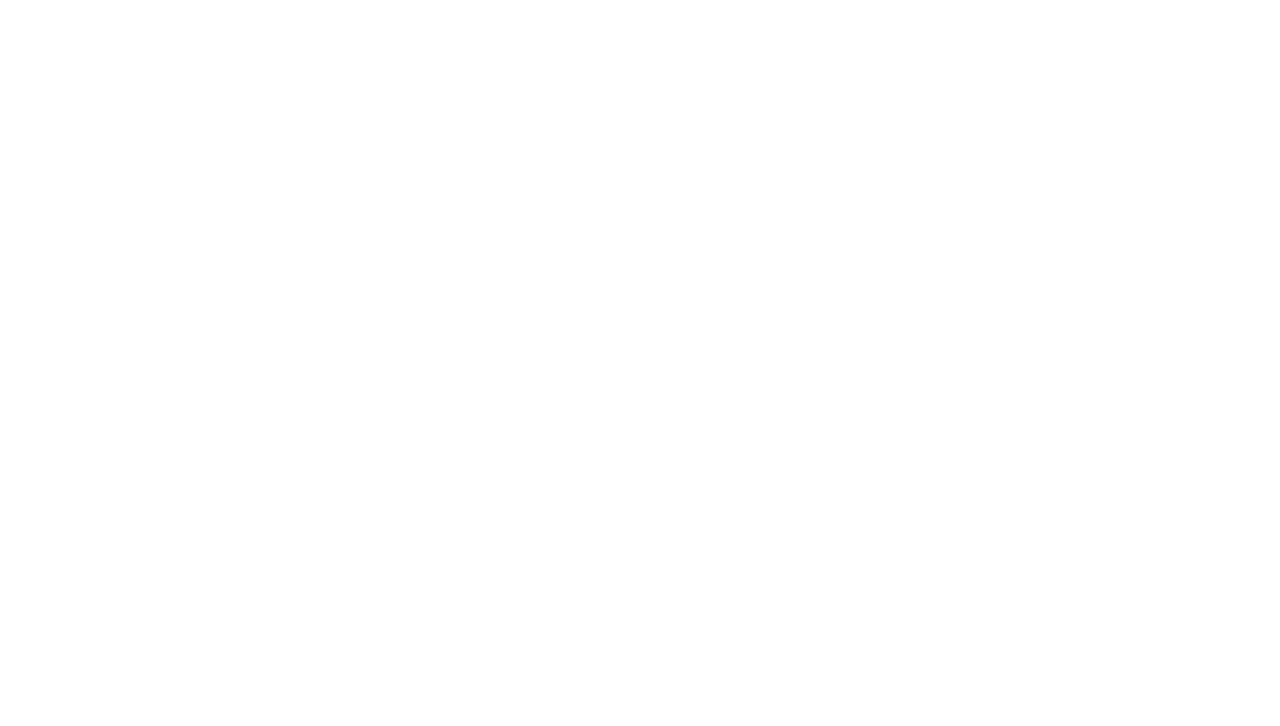
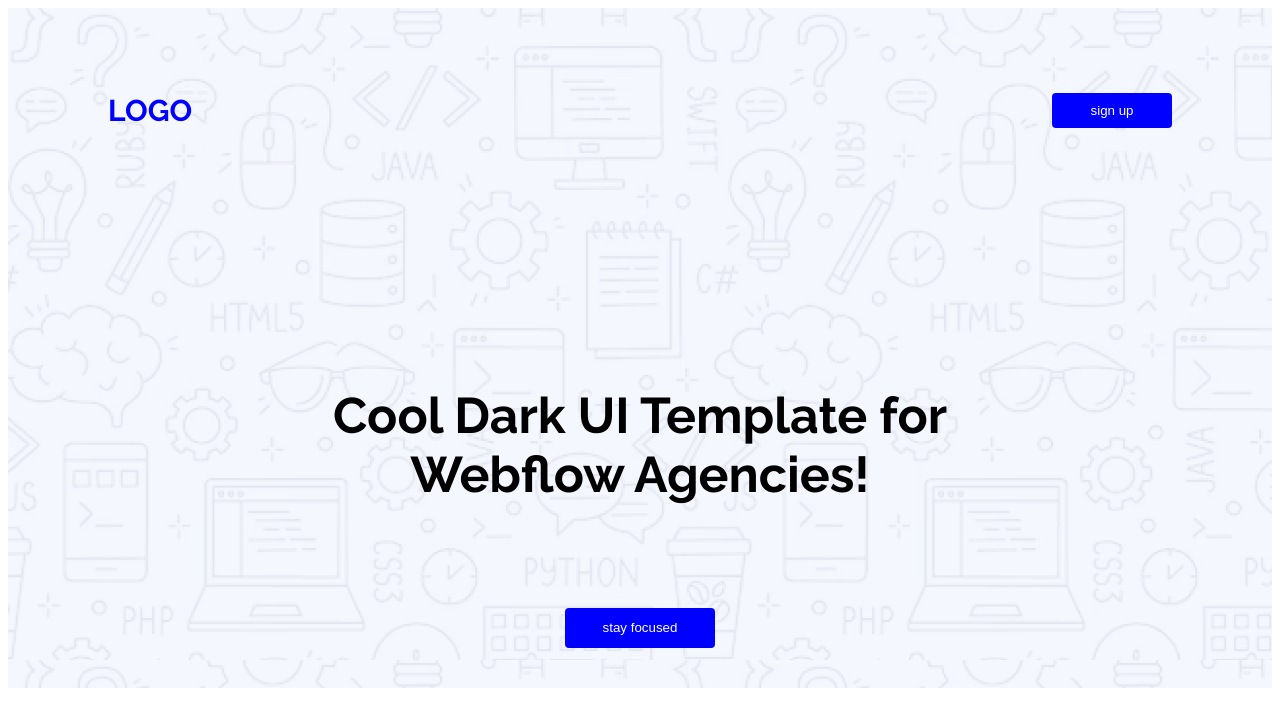
Before and after one commit to sumai-suchi/B12A01-landing-launch, a plain HTML site: page index.html in a window 1280 px wide. Drawn offline with Linux system fonts and the light colour scheme.

Commit message:
adding the header section with navbar and info

```diff
--- a/index.html
+++ b/index.html
@@ -1,11 +1,43 @@
 <!DOCTYPE html>
 <html lang="en">
+
 <head>
     <meta charset="UTF-8">
     <meta name="viewport" content="width=device-width, initial-scale=1.0">
+
     <title>Landing Launched</title>
+    <link rel="stylesheet" href="./styles/style.css">
+    <link rel="preconnect" href="https://fonts.googleapis.com">
+    <link rel="preconnect" href="https://fonts.gstatic.com" crossorigin>
+    <link href="https://fonts.googleapis.com/css2?family=Raleway:ital,wght@0,100..900;1,100..900&display=swap"
+        rel="stylesheet">
 </head>
-<body>
+
+<body class="raleway-font">
+    <header>
+        <nav>
+            <h1>
+                LOGO
+            </h1>
+            <button class="btn" style="width: 120px; height: 35px;">sign up</button>
+
+        </nav>
+        <div class="header-div" >
+            <h1>Cool Dark UI Template for <br> Webflow Agencies!</h1>
+
+            <button class="btn" style="width: 150px; height: 40px;">stay focused</button>
+
+
+        </div>
+
+    </header>
+    <main>
+
+    </main>
+    <footer>
+
+    </footer>
 
 </body>
+
 </html>
--- /dev/null
+++ b/styles/style.css
@@ -0,0 +1,60 @@
+
+.raleway-font {
+  font-family: "Raleway", sans-serif;
+  font-optical-sizing: auto;
+
+  font-style: normal;
+}
+
+header
+{
+    background-image: url('../Assets/Hero-bg.png');
+    height: 680px;
+
+}
+
+.btn
+{
+
+    border-radius: 2px 2px 2px 2px;
+    background-color: blue;
+    color: white;
+    border: none;
+    border-radius: 4px;
+
+
+}
+
+header nav
+{
+    display: flex;
+    justify-content: space-between;
+    justify-items: center;
+    align-items: center;
+    margin: 0px 100px;
+    padding: 60px 0px 0px 0px;
+}
+header nav h1
+{
+    font-size: 30px;
+    color: blue;
+    font-weight:bolder;
+}
+.header-div
+{
+    display: flex;
+
+    flex-direction: column;
+    justify-items: center;
+    align-items: center;
+    text-align: center;
+    gap: 70px;
+    margin-top: 200px;
+
+
+}
+.header-div h1
+{
+    font-size: 50px;
+
+}
```
